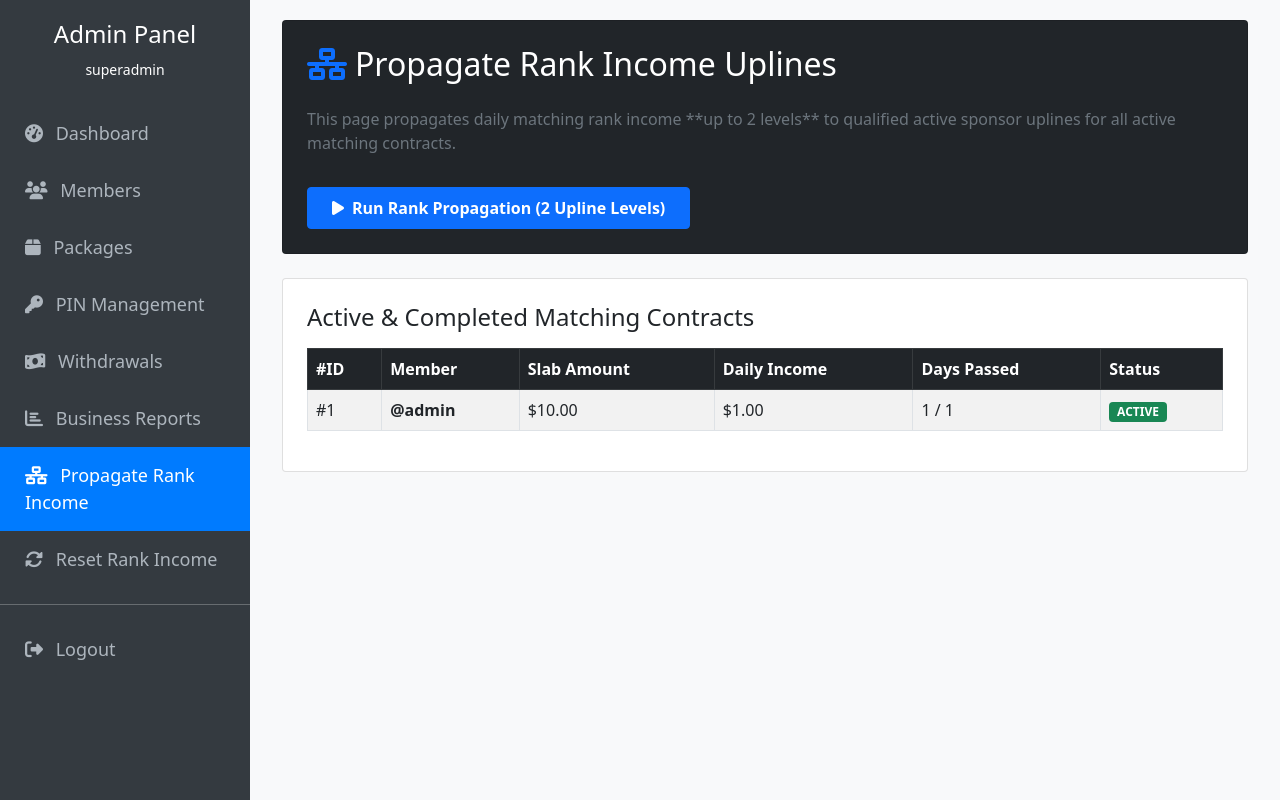
After one commit to priyeshdaspookulangara/optimus, a PHP site: page /admin/propagate_rank.php in a window 1280 px wide. The commit adds this page. Run offline with PHP 8.4, Linux system fonts and the light colour scheme; a user stored in the database is signed in; data comes from the database, SQL or seed files in the repository; tables that the repository leaves empty hold one stand-in row (values such as "Sample post").

Commit message:
Propagate Rank Income up 2 levels and add propagate_rank admin page
Co-authored-by: priyeshdaspookulangara <216598157+priyeshdaspookulangara@users.noreply.github.com>

```diff
--- a/admin/includes/header.php
+++ b/admin/includes/header.php
@@ -36,6 +36,7 @@ $db = Database::getInstance()->getConnection();
         <a href="pins.php" id="link-pins" class="<?php echo basename($_SERVER['PHP_SELF']) == 'pins.php' ? 'active' : ''; ?>"><i class="fa fa-key me-2"></i> PIN Management</a>
         <a href="withdrawals.php" id="link-withdrawals" class="<?php echo basename($_SERVER['PHP_SELF']) == 'withdrawals.php' ? 'active' : ''; ?>"><i class="fa fa-money-bill-wave me-2"></i> Withdrawals</a>
         <a href="reports.php" id="link-reports" class="<?php echo basename($_SERVER['PHP_SELF']) == 'reports.php' ? 'active' : ''; ?>"><i class="fa fa-chart-bar me-2"></i> Business Reports</a>
+        <a href="propagate_rank.php" id="link-propagate-rank" class="<?php echo basename($_SERVER['PHP_SELF']) == 'propagate_rank.php' ? 'active' : ''; ?>"><i class="fa fa-network-wired me-2"></i> Propagate Rank Income</a>
         <a href="reset_rank.php" id="link-reset-rank" class="<?php echo basename($_SERVER['PHP_SELF']) == 'reset_rank.php' ? 'active' : ''; ?>"><i class="fa fa-sync-alt me-2"></i> Reset Rank Income</a>
         <hr>
         <a href="logout.php"><i class="fa fa-sign-out-alt me-2"></i> Logout</a>
--- /dev/null
+++ b/admin/propagate_rank.php
@@ -0,0 +1,221 @@
+<?php
+session_start();
+require_once __DIR__ . '/../includes/db.php';
+
+if (!isset($_SESSION['admin_id'])) {
+    header("Location: login.php");
+    exit();
+}
+
+if (empty($_SESSION['admin_csrf'])) {
+    $_SESSION['admin_csrf'] = bin2hex(random_bytes(32));
+}
+
+$db = Database::getInstance()->getConnection();
+$config = require __DIR__ . '/../includes/config.php';
+
+$pageTitle = 'Propagate Rank Income';
+include __DIR__ . '/includes/header.php';
+
+$success_msg = '';
+$error_msg = '';
+$propagate_log = [];
+
+if ($_SERVER['REQUEST_METHOD'] == 'POST' && isset($_POST['action'])) {
+    if (!isset($_POST['csrf_token']) || $_POST['csrf_token'] !== $_SESSION['admin_csrf']) {
+        $error_msg = "CSRF token validation failed.";
+    } else {
+        $action = $_POST['action'];
+
+        if ($action == 'propagate_all') {
+            $propagate_log[] = "Initializing Rank Income Propagation up to 2 Upline Sponsor Levels...";
+
+            $db->beginTransaction();
+            try {
+                // Fetch active matching schedules
+                $stmtScheds = $db->query("
+                    SELECT ms.*, u.username, u.status as user_status
+                    FROM matching_schedules ms
+                    JOIN users u ON ms.user_id = u.id
+                    WHERE ms.status = 'active' OR ms.days_passed > 0
+                    ORDER BY ms.id ASC
+                ");
+                $schedules = $stmtScheds->fetchAll(PDO::FETCH_ASSOC);
+
+                $totalPropagatedCount = 0;
+
+                $stmtUplines = $db->prepare("
+                    SELECT g.parent_id, g.level, u.username, u.status, u.rank_id
+                    FROM genealogy g
+                    JOIN users u ON g.parent_id = u.id
+                    WHERE g.user_id = ? AND g.level <= 2
+                    ORDER BY g.level ASC
+                ");
+
+                $stmtCheckTx = $db->prepare("
+                    SELECT COUNT(*) as tx_count
+                    FROM transactions
+                    WHERE user_id = ? AND related_user_id = ? AND type = 'RANK_INCOME' AND description LIKE ?
+                ");
+
+                $stmtTx = $db->prepare("
+                    INSERT INTO transactions (user_id, related_user_id, investment_id, level, type, amount, fee, net_amount, description, created_at)
+                    VALUES (?, ?, NULL, ?, 'RANK_INCOME', ?, 0.00, ?, ?, NOW())
+                ");
+
+                foreach ($schedules as $sched) {
+                    $uid = $sched['user_id'];
+                    $uname = $sched['username'];
+                    $slab = (float)$sched['slab_amount'];
+                    $dailyIncome = (float)$sched['daily_income'];
+                    $daysPassed = (int)$sched['days_passed'];
+
+                    if ($daysPassed <= 0) continue;
+
+                    // Required rank level matching this slab
+                    $requiredRankId = 0;
+                    foreach ($config['ranks'] as $idx => $rankConf) {
+                        if ($rankConf['matching'] == $slab) {
+                            $requiredRankId = $idx + 1;
+                            break;
+                        }
+                    }
+
+                    // Fetch 2 upline sponsor levels
+                    $stmtUplines->execute([$uid]);
+                    $uplines = $stmtUplines->fetchAll(PDO::FETCH_ASSOC);
+
+                    foreach ($uplines as $upline) {
+                        $parent_id = $upline['parent_id'];
+                        $level = (int)$upline['level'];
+                        $pUsername = $upline['username'];
+                        $pStatus = $upline['status'];
+
+                        // Check qualification: active status and rank qualification
+                        if ($pStatus === 'active') {
+                            for ($day = 1; $day <= $daysPassed; $day++) {
+                                $pDesc = "Daily Propagated Match Income from " . $uname . " (Slab \$" . number_format($slab, 2) . ") - Day " . $day;
+                                $searchLike = "%Propagated Match Income from " . $uname . " (Slab \$" . number_format($slab, 2) . ") - Day " . $day . "%";
+
+                                $stmtCheckTx->execute([$parent_id, $uid, $searchLike]);
+                                $existing = $stmtCheckTx->fetch(PDO::FETCH_ASSOC);
+
+                                if ((int)$existing['tx_count'] == 0) {
+                                    $stmtTx->execute([$parent_id, $uid, $level, $dailyIncome, $dailyIncome, $pDesc]);
+                                    $totalPropagatedCount++;
+                                    $propagate_log[] = "Propagated \$" . number_format($dailyIncome, 2) . " to @{$pUsername} (Level {$level}) from @{$uname}'s Slab \$" . number_format($slab, 2) . " (Day {$day}).";
+                                }
+                            }
+                        }
+                    }
+                }
+
+                $db->commit();
+                $success_msg = "Propagation completed successfully! Total transactions logged: " . $totalPropagatedCount;
+            } catch (Exception $e) {
+                $db->rollBack();
+                $error_msg = "Error during Rank Propagation: " . $e->getMessage();
+            }
+        }
+    }
+}
+
+// Fetch active contract summary for preview table
+$stmtSummary = $db->query("
+    SELECT ms.*, u.username, u.rank_id
+    FROM matching_schedules ms
+    JOIN users u ON ms.user_id = u.id
+    ORDER BY ms.id DESC
+");
+$allContracts = $stmtSummary->fetchAll(PDO::FETCH_ASSOC);
+?>
+
+<div class="container-fluid content-inner pb-0">
+    <div class="row">
+        <div class="col-lg-12">
+            <div class="card bg-dark text-white p-4 mb-4">
+                <div class="d-flex justify-content-between align-items-center mb-3">
+                    <h2><i class="fa fa-network-wired me-2 text-primary"></i>Propagate Rank Income Uplines</h2>
+                </div>
+                <p class="text-muted">
+                    This page propagates daily matching rank income **up to 2 levels** to qualified active sponsor uplines for all active matching contracts.
+                </p>
+
+                <?php if ($success_msg): ?>
+                    <div class="alert alert-success"><?php echo $success_msg; ?></div>
+                <?php endif; ?>
+
+                <?php if ($error_msg): ?>
+                    <div class="alert alert-danger"><?php echo $error_msg; ?></div>
+                <?php endif; ?>
+
+                <form method="post" class="mt-3">
+                    <input type="hidden" name="csrf_token" value="<?php echo $_SESSION['admin_csrf']; ?>">
+                    <input type="hidden" name="action" value="propagate_all">
+                    <button type="submit" class="btn btn-primary fw-bold px-4 py-2">
+                        <i class="fa fa-play me-2"></i>Run Rank Propagation (2 Upline Levels)
+                    </button>
+                </form>
+            </div>
+        </div>
+
+        <?php if (!empty($propagate_log)): ?>
+            <div class="col-lg-12 mb-4">
+                <div class="card p-3">
+                    <div class="card-header bg-secondary text-white">
+                        <h5 class="mb-0"><i class="fa fa-terminal me-2"></i>Propagation Execution Log</h5>
+                    </div>
+                    <div class="card-body bg-dark text-light font-monospace p-3" style="max-height: 300px; overflow-y: auto; font-size: 13px;">
+                        <?php foreach ($propagate_log as $log): ?>
+                            <div>&gt; <?php echo htmlspecialchars($log); ?></div>
+                        <?php endforeach; ?>
+                    </div>
+                </div>
+            </div>
+        <?php endif; ?>
+
+        <div class="col-lg-12">
+            <div class="card p-4">
+                <h4 class="mb-3">Active & Completed Matching Contracts</h4>
+                <div class="table-responsive">
+                    <table class="table table-striped table-bordered align-middle">
+                        <thead class="table-dark">
+                            <tr>
+                                <th>#ID</th>
+                                <th>Member</th>
+                                <th>Slab Amount</th>
+                                <th>Daily Income</th>
+                                <th>Days Passed</th>
+                                <th>Status</th>
+                            </tr>
+                        </thead>
+                        <tbody>
+                            <?php if (empty($allContracts)): ?>
+                                <tr>
+                                    <td colspan="6" class="text-center py-3 text-muted">No matching schedules found.</td>
+                                </tr>
+                            <?php else: ?>
+                                <?php foreach ($allContracts as $c): ?>
+                                    <tr>
+                                        <td>#<?php echo $c['id']; ?></td>
+                                        <td><strong>@<?php echo htmlspecialchars($c['username']); ?></strong></td>
+                                        <td>$<?php echo number_format($c['slab_amount'], 2); ?></td>
+                                        <td>$<?php echo number_format($c['daily_income'], 2); ?></td>
+                                        <td><?php echo $c['days_passed']; ?> / <?php echo $c['max_days']; ?></td>
+                                        <td>
+                                            <span class="badge bg-<?php echo $c['status'] === 'active' ? 'success' : 'secondary'; ?>">
+                                                <?php echo strtoupper($c['status']); ?>
+                                            </span>
+                                        </td>
+                                    </tr>
+                                <?php endforeach; ?>
+                            <?php endif; ?>
+                        </tbody>
+                    </table>
+                </div>
+            </div>
+        </div>
+    </div>
+</div>
+
+<?php include __DIR__ . '/includes/footer.php'; ?>
```
Also changed, not shown: admin/reset_rank.php (+3 -21 lines), includes/engine.php (+6 -28 lines).
